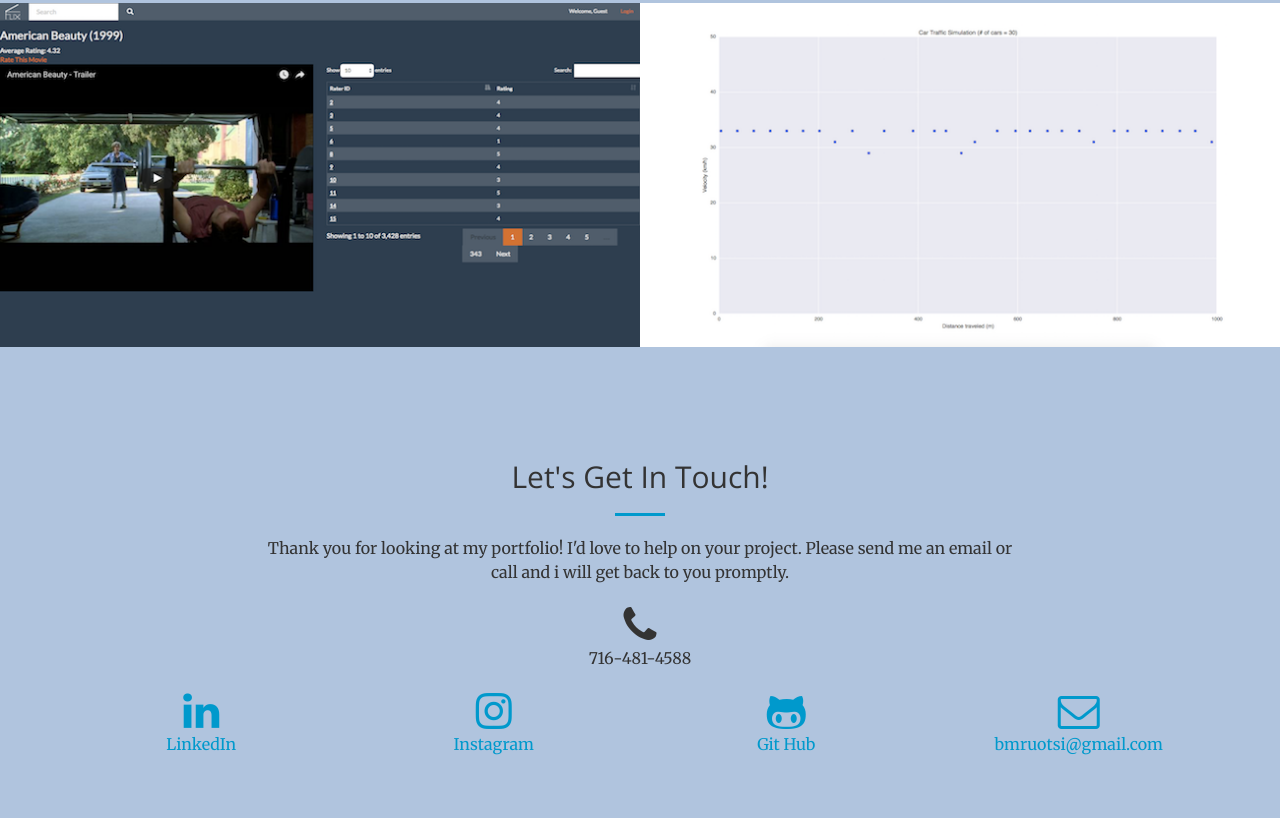
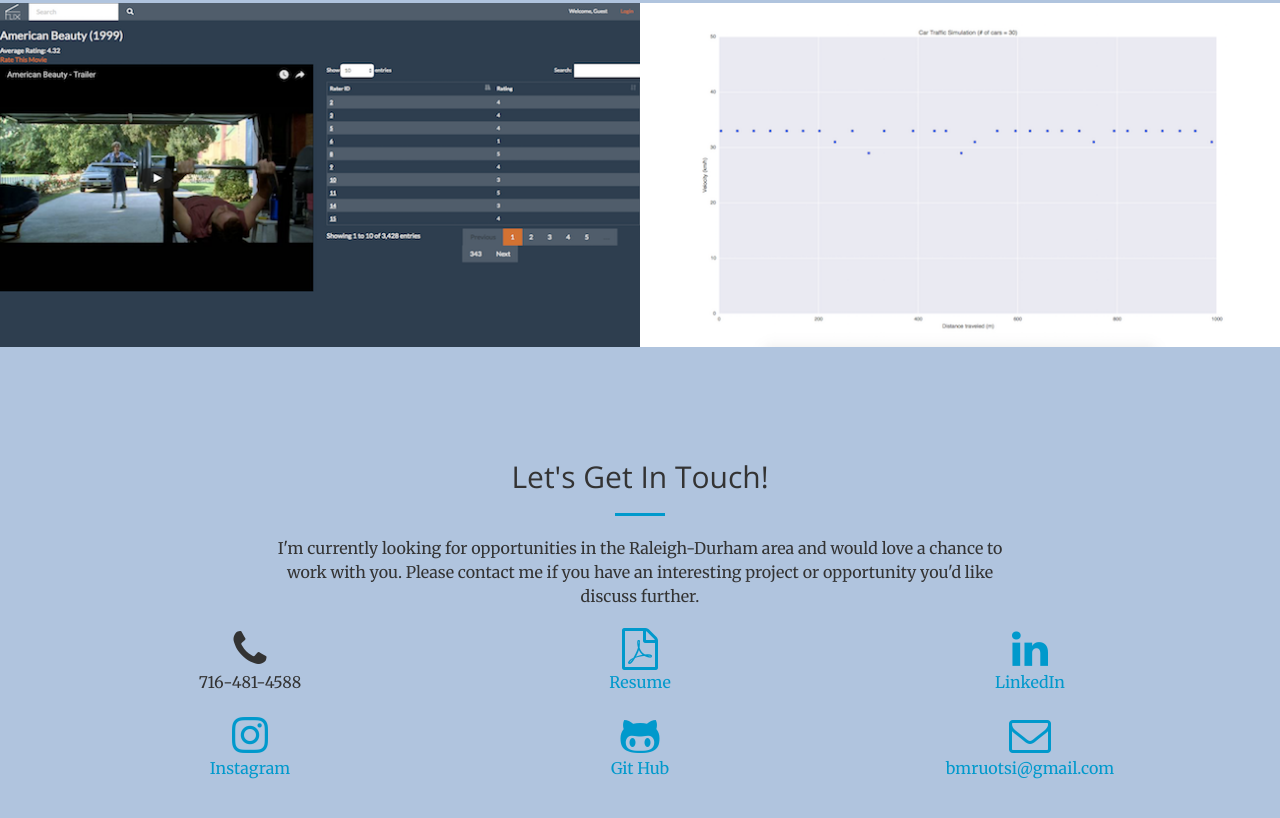
Before and after one commit to bmruotsi/bmruotsi.github.io, a website: page index.html in a window 1280 px wide. Shown: the part 2219-3037 px from the top of the page. Drawn offline with nearby package versions, Linux system fonts and the light colour scheme.

Commit message:
added resume to contact info

```diff
--- a/index.html
+++ b/index.html
@@ -223,25 +223,29 @@
                 <div class="col-lg-8 col-lg-offset-2 text-center">
                     <h2 class="section-heading">Let's Get In Touch!</h2>
                     <hr class="primary">
-                    <p>Thank you for looking at my portfolio! I'd love to help on your project.  Please send me an email or call and i will get back to you promptly.</p>
+                    <p>I'm currently looking for opportunities in the Raleigh-Durham area and would love a chance to work with you. Please contact me if you have an interesting project or opportunity you'd like discuss further.</p>
                 </div>
-                <div class="col-lg-12 text-center">
+                <div class="col-lg-4 text-center">
                     <i class="fa fa-phone fa-3x sr-contact"></i>
                     <p>716-481-4588</p>
                 </div>
-                <div class="col-lg-3 text-center">
+                <div class="col-lg-4 text-center">
+                      <a href="bmr_resume.pdf"><i class="fa fa-file-pdf-o fa-3x sr-contact"></i>
+                      <p>Resume</p></a>
+                </div>
+                <div class="col-lg-4 text-center">
                       <a href="http://www.linkedin.com/bmruotsi"><i class="fa fa-linkedin fa-3x sr-contact"></i>
                       <p>LinkedIn</p></a>
                 </div>
-                <div class="col-lg-3 text-center">
+                <div class="col-lg-4 text-center">
                       <a href="http://www.instagram.com/bmaxw3ll"><i class="fa fa-instagram fa-3x sr-contact"></i>
                       <p>Instagram</p></a>
                 </div>
-                <div class="col-lg-3 text-center">
+                <div class="col-lg-4 text-center">
                     <a href="http://www.github.com/bmruotsi"><i class="fa fa-github-alt fa-3x sr-contact"></i>
                     <p>Git Hub</p></a>
                 </div>
-                <div class="col-lg-3 text-center">
+                <div class="col-lg-4 text-center">
                     <a href="mailto:your-email@your-domain.com"><i class="fa fa-envelope-o fa-3x sr-contact"></i>
                     <p>bmruotsi@gmail.com</p></a>
                 </div>
```
Also changed, not shown: img/portfolio/fullsize/1.jpg (deleted), img/portfolio/fullsize/2.jpg (deleted), img/portfolio/fullsize/3.jpg (deleted), img/portfolio/fullsize/4.jpg (deleted), img/portfolio/fullsize/5.jpg (deleted), img/portfolio/fullsize/6.jpg (deleted), img/portfolio/thumbnails/1.jpg (deleted), img/portfolio/thumbnails/2.jpg (deleted), img/portfolio/thumbnails/3.jpg (deleted), img/portfolio/thumbnails/4.jpg (deleted), img/portfolio/thumbnails/5.jpg (deleted), img/portfolio/thumbnails/6.jpg (deleted), 1 other file.
